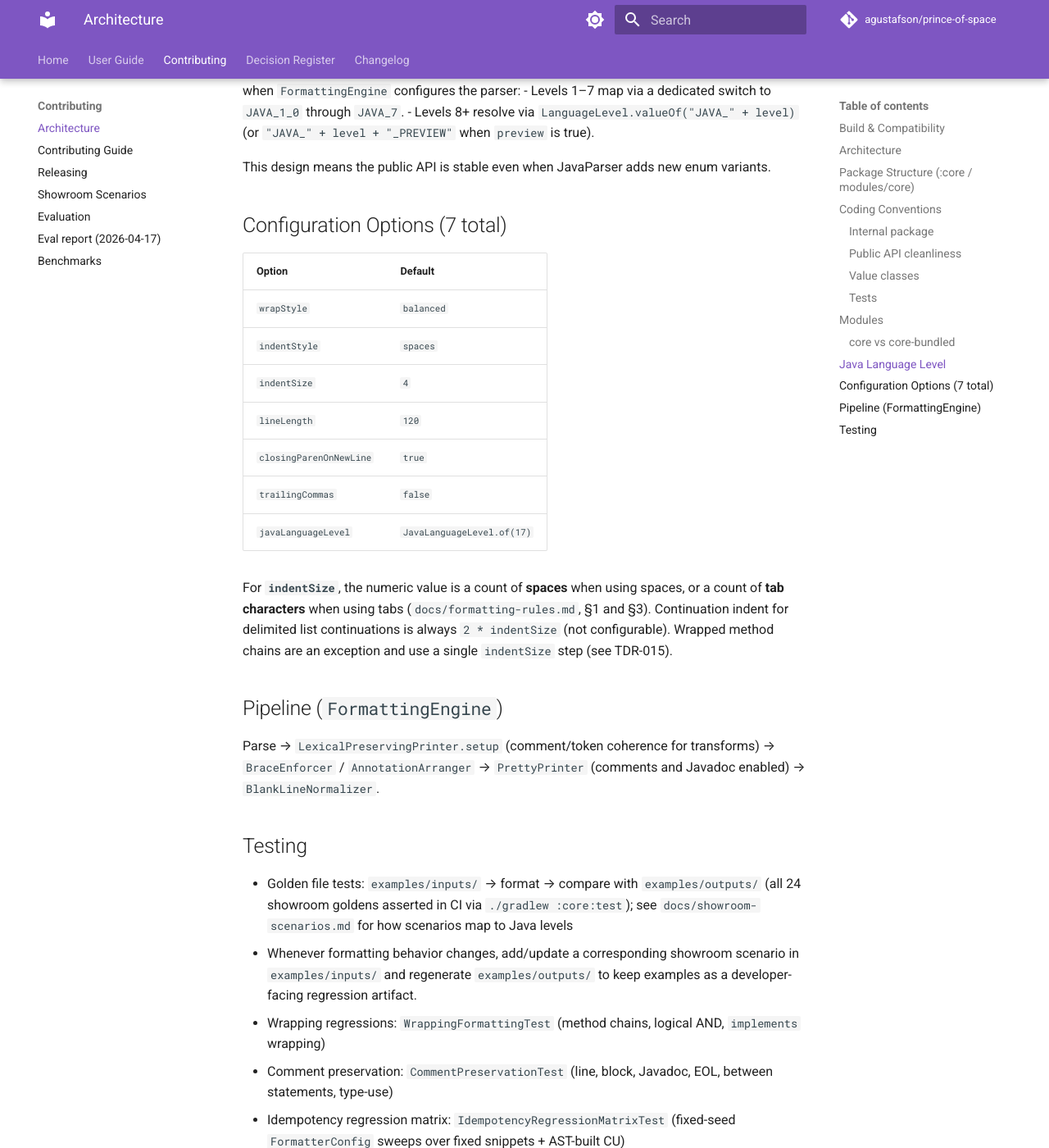
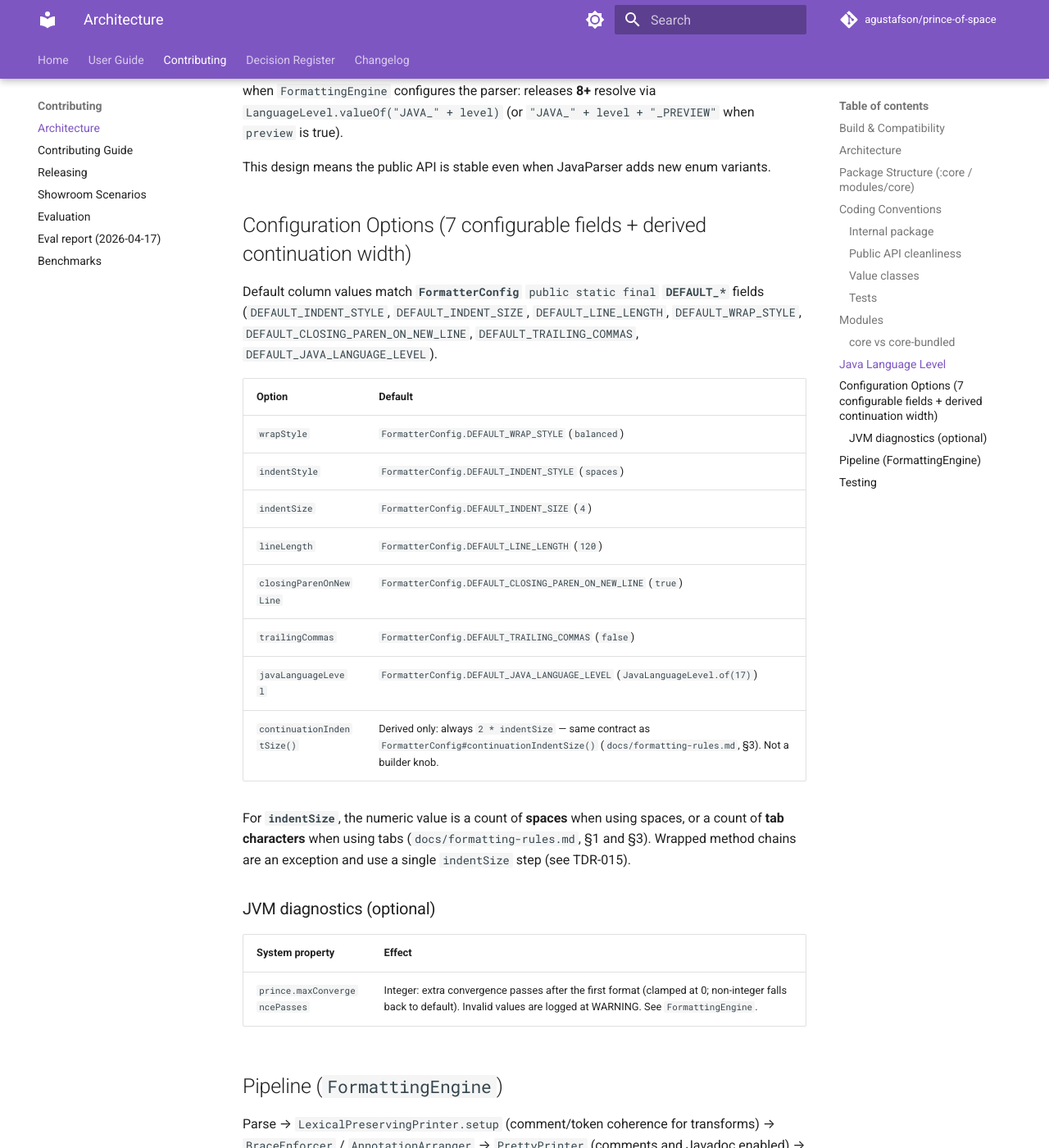
Before and after one commit to agustafson/prince-of-space, an MkDocs documentation site: the page built from docs/architecture.md, in a window 1280 px wide and 1400 px high, scrolled down 3570 px. Shown: the whole window at 82% size. Built offline with MkDocs 1.6.1 and Material for MkDocs 9.7.7, drawn with Linux system fonts in a browser that asks for light colours; comment, search, counter and statistics services are not loaded; some of the changed text lies outside the part shown.

Commit message:
docs: single-source defaults, continuation API, JVM convergence property

````diff
--- a/docs/architecture.md
+++ b/docs/architecture.md
@@ -90,29 +90,37 @@ Behavior of `io.princeofspace.Formatter` and `FormatterConfig` is the same; only
 public record JavaLanguageLevel(int level, boolean preview) implements Serializable
 ```
 
-- **`level`** — Java feature-release number (e.g. `17`, `21`, `25`). Legacy versions `1`–`7` are supported.
+- **`level`** — Java feature-release number (e.g. `8`, `17`, `21`, `25`). Minimum is **8** (project baseline); values below 8 are rejected.
 - **`preview`** — `true` to enable preview language features for that release.
 - **Factory methods:** `JavaLanguageLevel.of(17)`, `JavaLanguageLevel.of(21, true)`.
 
 Internal translation to JavaParser's `LanguageLevel` happens in `io.princeofspace.internal` when `FormattingEngine` configures the parser:
-- Levels 1–7 map via a dedicated switch to `JAVA_1_0` through `JAVA_7`.
-- Levels 8+ resolve via `LanguageLevel.valueOf("JAVA_" + level)` (or `"JAVA_" + level + "_PREVIEW"` when `preview` is true).
+releases **8+** resolve via `LanguageLevel.valueOf("JAVA_" + level)` (or `"JAVA_" + level + "_PREVIEW"` when `preview` is true).
 
 This design means the public API is stable even when JavaParser adds new enum variants.
 
-## Configuration Options (7 total)
+## Configuration Options (7 configurable fields + derived continuation width)
+
+Default column values match **`FormatterConfig`** `public static final` **`DEFAULT_*`** fields (`DEFAULT_INDENT_STYLE`, `DEFAULT_INDENT_SIZE`, `DEFAULT_LINE_LENGTH`, `DEFAULT_WRAP_STYLE`, `DEFAULT_CLOSING_PAREN_ON_NEW_LINE`, `DEFAULT_TRAILING_COMMAS`, `DEFAULT_JAVA_LANGUAGE_LEVEL`).
 
 | Option | Default |
 |--------|---------|
-| `wrapStyle` | `balanced` |
-| `indentStyle` | `spaces` |
-| `indentSize` | `4` |
-| `lineLength` | `120` |
-| `closingParenOnNewLine` | `true` |
-| `trailingCommas` | `false` |
-| `javaLanguageLevel` | `JavaLanguageLevel.of(17)` |
+| `wrapStyle` | `FormatterConfig.DEFAULT_WRAP_STYLE` (`balanced`) |
+| `indentStyle` | `FormatterConfig.DEFAULT_INDENT_STYLE` (`spaces`) |
+| `indentSize` | `FormatterConfig.DEFAULT_INDENT_SIZE` (`4`) |
+| `lineLength` | `FormatterConfig.DEFAULT_LINE_LENGTH` (`120`) |
+| `closingParenOnNewLine` | `FormatterConfig.DEFAULT_CLOSING_PAREN_ON_NEW_LINE` (`true`) |
+| `trailingCommas` | `FormatterConfig.DEFAULT_TRAILING_COMMAS` (`false`) |
+| `javaLanguageLevel` | `FormatterConfig.DEFAULT_JAVA_LANGUAGE_LEVEL` (`JavaLanguageLevel.of(17)`) |
+| `continuationIndentSize()` | Derived only: always `2 * indentSize` — same contract as `FormatterConfig#continuationIndentSize()` (`docs/formatting-rules.md`, §3). Not a builder knob. |
 
-For **`indentSize`**, the numeric value is a count of **spaces** when using spaces, or a count of **tab characters** when using tabs (`docs/formatting-rules.md`, §1 and §3). Continuation indent for delimited list continuations is always `2 * indentSize` (not configurable). Wrapped method chains are an exception and use a single `indentSize` step (see TDR-015).
+For **`indentSize`**, the numeric value is a count of **spaces** when using spaces, or a count of **tab characters** when using tabs (`docs/formatting-rules.md`, §1 and §3). Wrapped method chains are an exception and use a single `indentSize` step (see TDR-015).
+
+### JVM diagnostics (optional)
+
+| System property | Effect |
+|-----------------|--------|
+| `prince.maxConvergencePasses` | Integer: extra convergence passes after the first format (clamped at 0; non-integer falls back to default). Invalid values are logged at WARNING. See `FormattingEngine`. |
 
 ## Pipeline (`FormattingEngine`)
 
````
Also changed, not shown: README.md (+3 -1 lines), docs/formatting-rules.md (+12 -0 lines).
